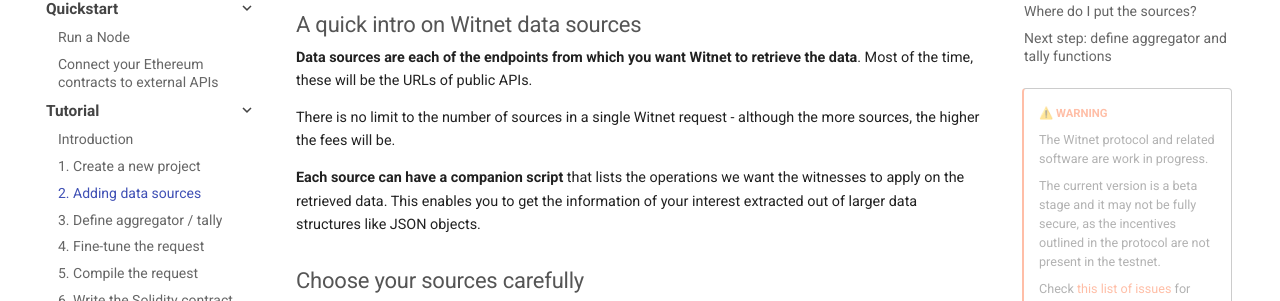
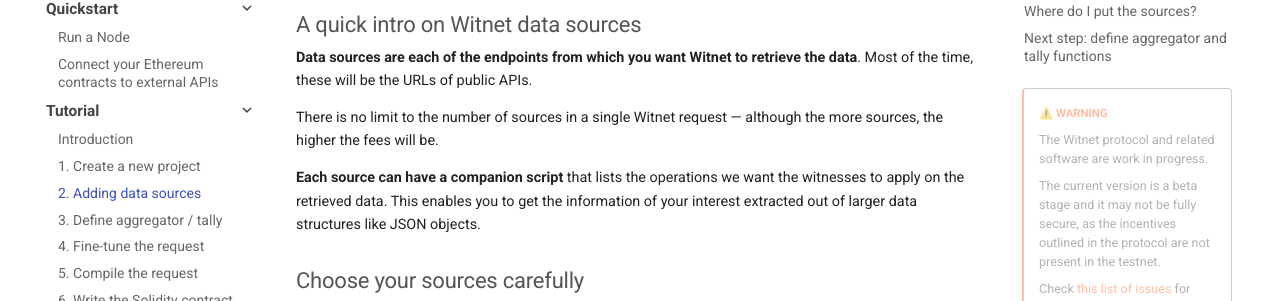
Before and after one commit to witnet/documentation, an MkDocs documentation site: the page built from docs/tutorials/bitcoin-price-feed/sources.md, in a window 1280 px wide and 900 px high. Shown: the part 361-662 px from the top of the window. Built offline with MkDocs 1.6.1 and Material for MkDocs 9.7.7, drawn with Linux system fonts in a browser that asks for light colours; some web fonts are replaced; comment, search, counter and statistics services are not loaded.

Commit message:
Apply suggestions from code review
typo change

Co-authored-by: Adán SDPC <adan@witnet.foundation>

```diff
--- a/docs/tutorials/bitcoin-price-feed/sources.md
+++ b/docs/tutorials/bitcoin-price-feed/sources.md
@@ -11,7 +11,7 @@
 retrieve the data**. Most of the time, these will be the URLs of public APIs.
 
 There is no limit to the number of sources in a single Witnet
-request - although the more sources, the higher the fees will be.
+request — although the more sources, the higher the fees will be.
 
 **Each source can have a companion script** that lists the operations
 we want the witnesses to apply on the retrieved data. This enables you
```
